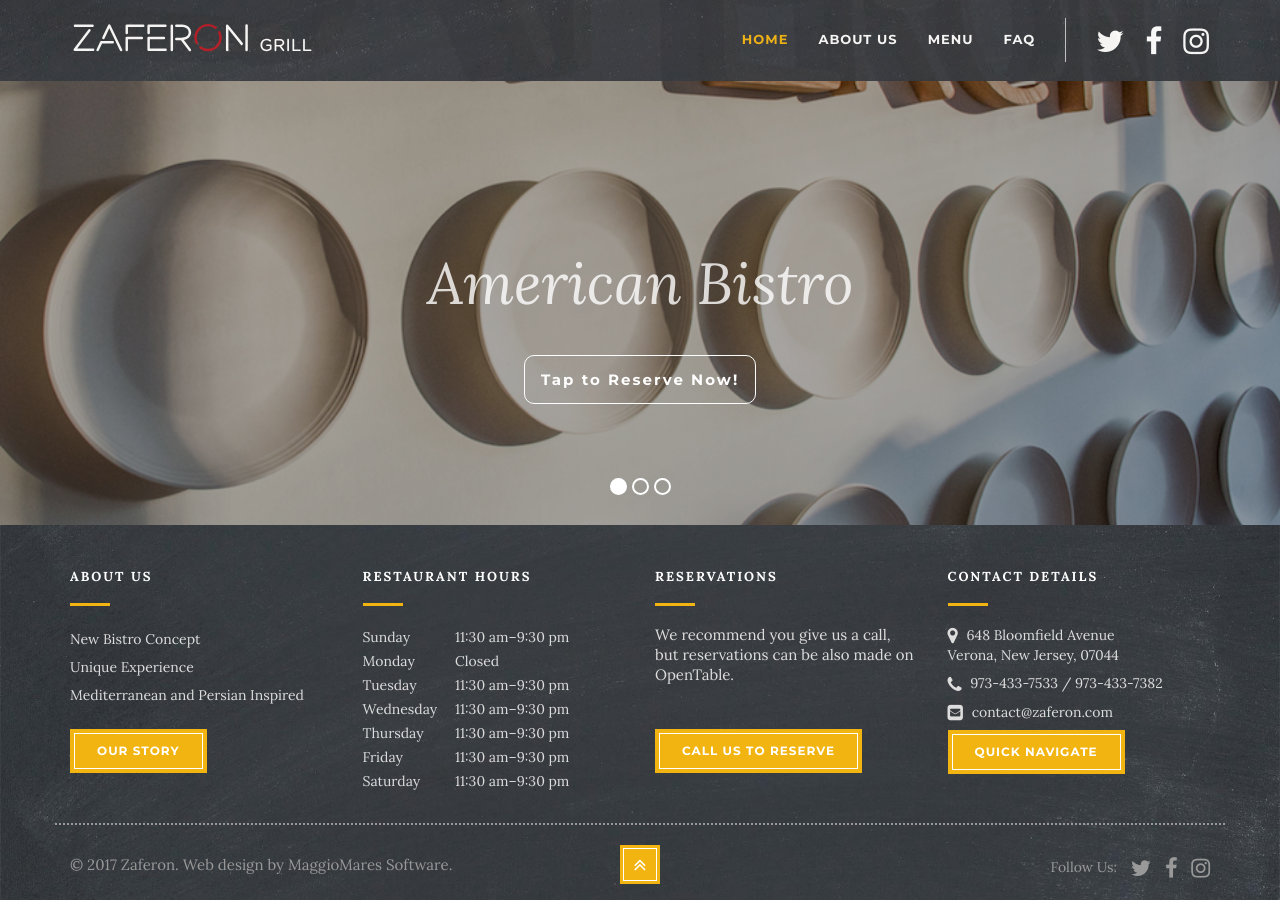
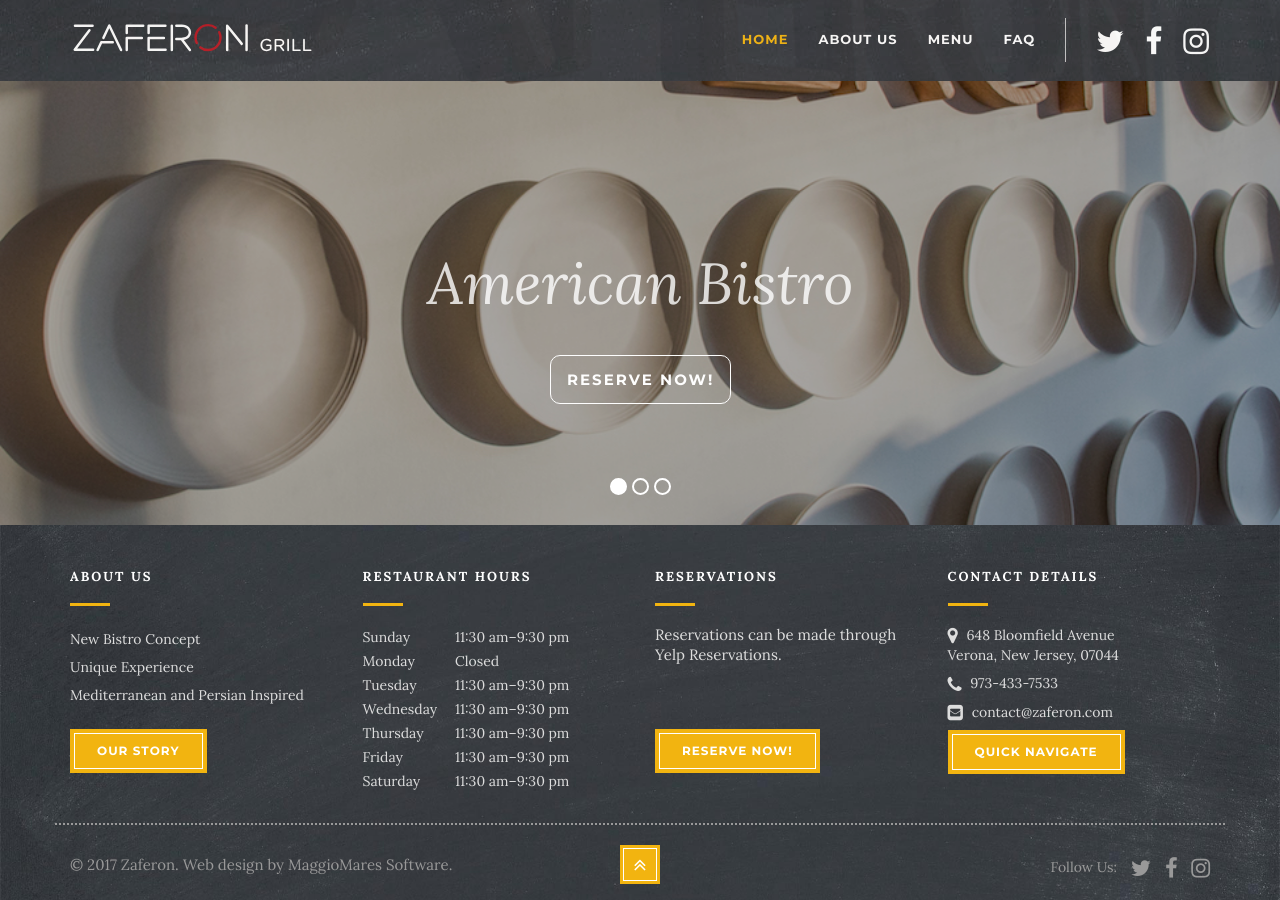
Before and after one commit to maggiomaressoftware/zaferonGrill, a Jekyll site: the page built from index.html, in a window 1280 px wide and 900 px high, scrolled down 315 px. Built offline with Jekyll 4.4.1, drawn with Linux system fonts in a browser that asks for light colours; nearby versions of some CDN libraries.

Commit message:
remove second phone number and add yelp reservations links

```diff
--- a/_includes/css/fableStyles.css
+++ b/_includes/css/fableStyles.css
@@ -1099,7 +1099,7 @@ tr{
 }
 
 .push-down{
-	margin-top: 19px;
+	margin-top: 39px;
 }
 
 
--- a/_includes/footer/contact-details.html
+++ b/_includes/footer/contact-details.html
@@ -5,8 +5,8 @@
   </a>
 </p>
 
-<p class="contact_info"><i class="fa fa-phone"></i> 973-433-7533 / 973-433-7382</p>
-
+<p class="contact_info"><i class="fa fa-phone"></i> 973-433-7533 </p>
+<!-- / 973-433-7382 -->
 <p class="contact_info"><i class="fa fa-envelope-square"></i> <a href="mailto:contact@zaferon.com">contact@zaferon.com</a></p>
 <div>
   <a href="https://www.google.com/maps/place/648+Bloomfield+Ave,+Verona,+NJ+07044/@40.8330467,-74.2502778,17z/data=!3m1!4b1!4m5!3m4!1s0x89c3007612e5b2e3:0x67851c22dc2f5770!8m2!3d40.8330467!4d-74.2480891"
--- a/_includes/footer/reservations.html
+++ b/_includes/footer/reservations.html
@@ -1,7 +1,7 @@
 <h4>RESERVATIONS</h4>
   <p class="no-justify">
-    We recommend you give us a call, but reservations can be also made on OpenTable.
+    Reservations can be made through Yelp Reservations.
   </p>
   <div>
-    <a href="tel:+1-973-433-7533" class="btn btn-lg text-center btn-yellow-x-small scrool push-down">CALL US TO RESERVE</a>
+    <a href="https://www.yelp.com/reservations/zaferon-grill-verona?from_reserve_now=1" class="btn btn-lg text-center btn-yellow-x-small scrool push-down">RESERVE NOW!</a>
   </div>
--- a/_includes/home-slider.html
+++ b/_includes/home-slider.html
@@ -32,11 +32,12 @@
 
 
         <!-- LAYER NR. 5 -->
-        <a href="tel:+1-973-433-7533">
+        <a href="https://www.yelp.com/reservations/zaferon-grill-verona?from_reserve_now=1">
           <div class="tp-caption Dining-BtnLight rev-btn" id="slide-672-layer-7" data-x="['center','center','center','center']" data-hoffset="['0','0','0','0']" data-y="['top','top','top','top']" data-voffset="['692','552','641','500']" data-width="none" data-height="none" data-whitespace="nowrap" data-transform_idle="o:1;" data-transform_hover="o:1;rX:0;rY:0;rZ:0;z:0;s:300;e:Power1.easeInOut;" data-style_hover="c:rgba(255, 255, 255, 1.00);bg:rgba(255, 255, 255, 0.15);cursor:pointer;" data-transform_in="z:0;rX:0;rY:0;rZ:0;sX:0.9;sY:0.9;skX:0;skY:0;opacity:0;s:1000;e:Power3.easeInOut;" data-transform_out="auto:auto;s:2;" data-start="2100" data-splitin="none" data-splitout="none" data-actions='[{"event":"click","action":"startlayer","layer":"slide-672-layer-6","delay":""}]' data-responsive_offset="on" data-responsive="off" data-end="bytrigger" data-lasttriggerstate="reset" style="z-index: 9; white-space: nowrap;outline:none;box-shadow:none;box-sizing:border-box;-moz-box-sizing:border-box;-webkit-box-sizing:border-box; border-radius: 10px; font-size: 15px; padding: 16px 16px;">
-          Tap to Reserve Now!
+          RESERVE NOW!
           </div>
         </a>
+
 
 
 
@@ -68,9 +69,9 @@
 
 
         <!-- LAYER NR. 5 -->
-        <a href="tel:+1-973-433-7533">
+        <a href="https://www.yelp.com/reservations/zaferon-grill-verona?from_reserve_now=1">
           <div class="tp-caption Dining-BtnLight rev-btn" id="slide-672-layer-8" data-x="['center','center','center','center']" data-hoffset="['0','0','0','0']" data-y="['top','top','top','top']" data-voffset="['692','552','641','500']" data-width="none" data-height="none" data-whitespace="nowrap" data-transform_idle="o:1;" data-transform_hover="o:1;rX:0;rY:0;rZ:0;z:0;s:300;e:Power1.easeInOut;" data-style_hover="c:rgba(255, 255, 255, 1.00);bg:rgba(255, 255, 255, 0.15);cursor:pointer;" data-transform_in="z:0;rX:0;rY:0;rZ:0;sX:0.9;sY:0.9;skX:0;skY:0;opacity:0;s:1000;e:Power3.easeInOut;" data-transform_out="auto:auto;s:2;" data-start="2100" data-splitin="none" data-splitout="none" data-actions='[{"event":"click","action":"startlayer","layer":"slide-672-layer-6","delay":""}]' data-responsive_offset="on" data-responsive="off" data-end="bytrigger" data-lasttriggerstate="reset" style="z-index: 9; white-space: nowrap;outline:none;box-shadow:none;box-sizing:border-box;-moz-box-sizing:border-box;-webkit-box-sizing:border-box; border-radius: 10px; font-size: 15px; padding: 16px 16px;">
-          Tap to Reserve Now!
+          RESERVE NOW!
           </div>
         </a>
 
@@ -102,9 +103,10 @@
         <!-- LAYER NR. 5 -->
         <a href="tel:+1-973-433-7533">
           <div class="tp-caption Dining-BtnLight rev-btn" id="slide-672-layer-9" data-x="['center','center','center','center']" data-hoffset="['0','0','0','0']" data-y="['top','top','top','top']" data-voffset="['692','552','641','500']" data-width="none" data-height="none" data-whitespace="nowrap" data-transform_idle="o:1;" data-transform_hover="o:1;rX:0;rY:0;rZ:0;z:0;s:300;e:Power1.easeInOut;" data-style_hover="c:rgba(255, 255, 255, 1.00);bg:rgba(255, 255, 255, 0.15);cursor:pointer;" data-transform_in="z:0;rX:0;rY:0;rZ:0;sX:0.9;sY:0.9;skX:0;skY:0;opacity:0;s:1000;e:Power3.easeInOut;" data-transform_out="auto:auto;s:2;" data-start="2100" data-splitin="none" data-splitout="none" data-actions='[{"event":"click","action":"startlayer","layer":"slide-672-layer-6","delay":""}]' data-responsive_offset="on" data-responsive="off" data-end="bytrigger" data-lasttriggerstate="reset" style="z-index: 9; white-space: nowrap;outline:none;box-shadow:none;box-sizing:border-box;-moz-box-sizing:border-box;-webkit-box-sizing:border-box; border-radius: 10px;">
-          Tap to Reserve Now!
+          RESERVE NOW!
           </div>
         </a>
+
 
       <!-- </li> -->
 
```
Also changed, not shown: 2 other files.
